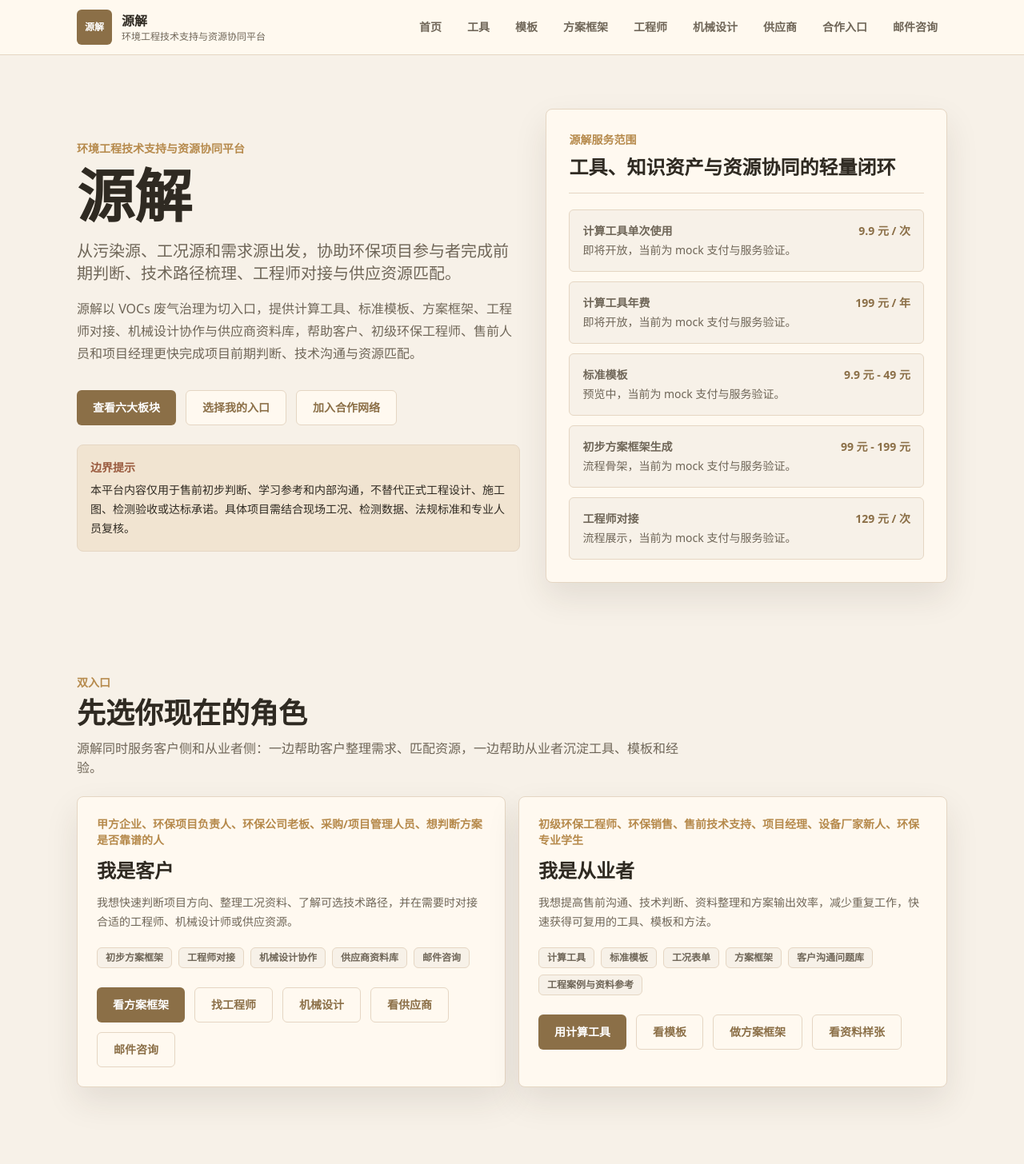
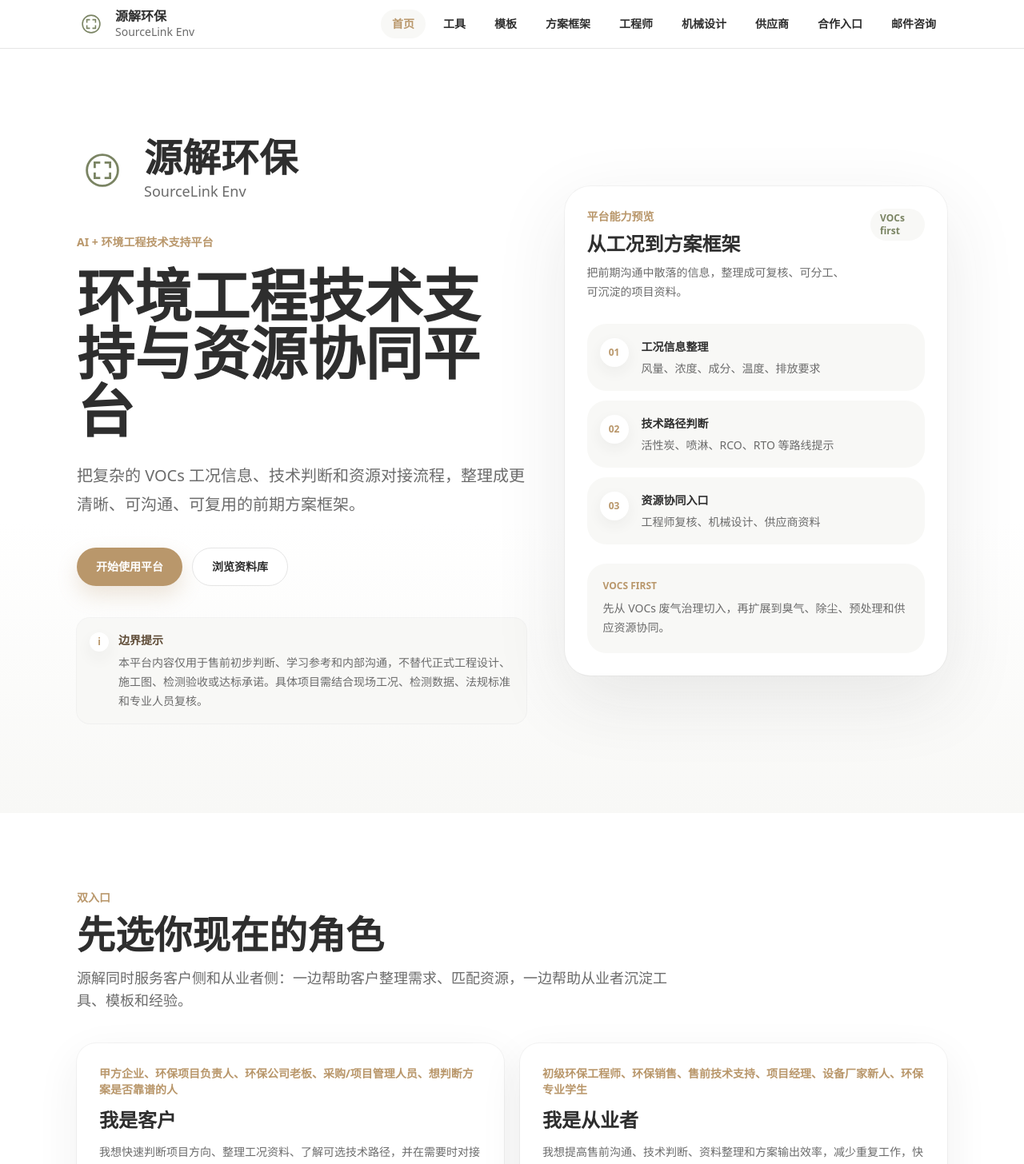
Before and after one commit to XIAO-erLang/vocs-presales-poc, a Next.js app: page / in a window 1280 px wide. Shown: the top 1456 px of the page at 80% size. Built offline with nearby package versions, Linux system fonts and the light colour scheme.

Commit message:
Refine homepage modern brand style

```diff
--- a/src/app/globals.css
+++ b/src/app/globals.css
@@ -11,8 +11,9 @@ html {
 }
 
 body {
-  background: #F7F1E8;
-  color: #2F2A22;
+  background: #FFFFFF;
+  color: #2E2E2E;
+  text-rendering: optimizeLegibility;
 }
 
 button,
@@ -28,15 +29,15 @@ textarea {
   }
 
   .panel {
-    @apply rounded-panel border border-line bg-paper shadow-soft;
+    @apply rounded-panel bg-paper shadow-soft ring-1 ring-black/[0.04];
   }
 
   .btn-primary {
-    @apply inline-flex min-h-11 items-center justify-center rounded-md bg-leaf-dark px-5 py-2.5 text-sm font-bold text-white transition hover:bg-cta-hover;
+    @apply inline-flex min-h-12 items-center justify-center rounded-full bg-leaf px-6 py-3 text-sm font-bold text-white shadow-[0_12px_26px_rgba(185,151,107,0.24)] transition hover:-translate-y-0.5 hover:bg-cta-hover hover:shadow-[0_16px_32px_rgba(167,131,86,0.28)];
   }
 
   .btn-secondary {
-    @apply inline-flex min-h-11 items-center justify-center rounded-md border border-line bg-paper px-5 py-2.5 text-sm font-bold text-leaf-dark transition hover:border-leaf hover:text-danger;
+    @apply inline-flex min-h-12 items-center justify-center rounded-full border border-line bg-white px-6 py-3 text-sm font-bold text-ink transition hover:-translate-y-0.5 hover:border-sand-soft hover:bg-hover-warm hover:text-leaf-dark;
   }
 
   .eyebrow {
--- a/src/app/page.tsx
+++ b/src/app/page.tsx
@@ -1,72 +1,97 @@
 import Link from "next/link";
 import { BoundaryNote } from "@/components/BoundaryNote";
 import { Header } from "@/components/Header";
+import { LogoMark } from "@/components/LogoMark";
 import { PlatformBoundaryStatement } from "@/components/PlatformBoundaryStatement";
 import { PlatformModuleCard } from "@/components/PlatformModuleCard";
 import { SectionTitle } from "@/components/SectionTitle";
 import { painPoints } from "@/lib/data";
 import { platformModules, startPaths } from "@/lib/platform";
-import { pricingItems } from "@/lib/pricing";
 
 export default function HomePage() {
   return (
     <>
       <Header />
       <main>
-        <section className="container-page grid gap-8 py-10 lg:min-h-[calc(100vh-73px)] lg:grid-cols-[1.05fr_0.95fr] lg:items-center lg:py-16">
+        <section className="bg-[linear-gradient(180deg,#FFFFFF_0%,#FFFFFF_62%,#F8F8F6_100%)]">
+          <div className="container-page grid gap-12 py-20 sm:py-24 lg:min-h-[calc(100vh-65px)] lg:grid-cols-[1.08fr_0.92fr] lg:items-center lg:py-28">
             <div>
-            <p className="eyebrow mb-3">环境工程技术支持与资源协同平台</p>
-            <h1 className="max-w-4xl text-4xl font-black leading-[1.08] tracking-normal sm:text-6xl lg:text-7xl">
-              源解
+              <div className="mb-10 flex items-center gap-4 sm:gap-5">
+                <LogoMark className="h-14 w-14 shrink-0 text-logo-green sm:h-16 sm:w-16" />
+                <div className="min-w-0">
+                  <p className="text-3xl font-black leading-tight text-ink sm:text-5xl">源解环保</p>
+                  <p className="mt-1 text-base font-normal text-muted sm:text-lg">SourceLink Env</p>
+                </div>
+              </div>
+              <p className="eyebrow mb-5">AI + 环境工程技术支持平台</p>
+              <h1 className="max-w-4xl text-4xl font-black leading-[1.05] tracking-normal text-ink sm:text-6xl lg:text-7xl">
+                环境工程技术支持与资源协同平台
               </h1>
-            <p className="mt-5 max-w-3xl text-lg leading-8 text-muted sm:text-xl">
-              从污染源、工况源和需求源出发，协助环保项目参与者完成前期判断、技术路径梳理、工程师对接与供应资源匹配。
+              <p className="mt-7 max-w-3xl text-lg leading-8 text-muted sm:text-xl sm:leading-9">
+                把复杂的 VOCs 工况信息、技术判断和资源对接流程，整理成更清晰、可沟通、可复用的前期方案框架。
               </p>
-            <p className="mt-4 max-w-3xl text-base leading-7 text-muted">
-              源解以 VOCs 废气治理为切入口，提供计算工具、标准模板、方案框架、工程师对接、机械设计协作与供应商资料库，帮助客户、初级环保工程师、售前人员和项目经理更快完成项目前期判断、技术沟通与资源匹配。
-            </p>
-            <div className="mt-8 flex flex-col gap-3 sm:flex-row">
+              <div className="mt-9 flex flex-col gap-3 sm:flex-row">
                 <Link className="btn-primary" href="#modules">
-                查看六大板块
+                  开始使用平台
                 </Link>
-              <Link className="btn-secondary" href="#audience">
-                选择我的入口
-              </Link>
-              <Link className="btn-secondary" href="/cooperate">
-                加入合作网络
+                <Link className="btn-secondary" href="/templates">
+                  浏览资料库
                 </Link>
               </div>
-            <div className="mt-6 max-w-3xl">
+              <div className="mt-10 max-w-3xl">
                 <BoundaryNote compact />
               </div>
             </div>
 
-          <div className="panel p-5 sm:p-7">
-            <div className="mb-5 border-b border-line pb-4">
-              <p className="text-sm font-black text-steel">源解服务范围</p>
-              <h2 className="mt-2 text-2xl font-black">工具、知识资产与资源协同的轻量闭环</h2>
+            <div className="rounded-[32px] bg-white p-5 shadow-float ring-1 ring-black/[0.04] sm:p-7">
+              <div className="mb-7 flex items-start justify-between gap-5">
+                <div>
+                  <p className="text-sm font-black text-leaf">平台能力预览</p>
+                  <h2 className="mt-2 text-2xl font-black text-ink">从工况到方案框架</h2>
+                  <p className="mt-2 text-sm leading-6 text-muted">
+                    把前期沟通中散落的信息，整理成可复核、可分工、可沉淀的项目资料。
+                  </p>
+                </div>
+                <span className="hidden rounded-full bg-field px-3 py-1 text-xs font-black text-logo-green sm:inline-flex">
+                  VOCs first
+                </span>
               </div>
               <div className="grid gap-3">
-              {pricingItems.slice(0, 5).map((item) => (
-                <div className="rounded-md border border-line bg-field p-4" key={item.name}>
-                  <div className="flex items-center justify-between gap-3">
-                    <span className="text-sm font-bold text-muted">{item.name}</span>
-                    <strong className="text-sm text-leaf-dark">{item.price}</strong>
+                {[
+                  { step: "01", title: "工况信息整理", desc: "风量、浓度、成分、温度、排放要求" },
+                  { step: "02", title: "技术路径判断", desc: "活性炭、喷淋、RCO、RTO 等路线提示" },
+                  { step: "03", title: "资源协同入口", desc: "工程师复核、机械设计、供应商资料" }
+                ].map((item) => (
+                  <div className="rounded-3xl bg-field p-4 transition hover:bg-hover-warm" key={item.step}>
+                    <div className="flex items-start gap-4">
+                      <span className="mt-0.5 grid h-9 w-9 shrink-0 place-items-center rounded-full bg-white text-xs font-black text-leaf shadow-[0_6px_18px_rgba(46,46,46,0.06)]">
+                        {item.step}
+                      </span>
+                      <div>
+                        <strong className="text-sm text-ink">{item.title}</strong>
+                        <p className="mt-1 text-sm leading-6 text-muted">{item.desc}</p>
                       </div>
-                  <p className="mt-1 text-sm text-muted">{item.status}，当前为 mock 支付与服务验证。</p>
+                    </div>
                   </div>
                 ))}
+              </div>
+              <div className="mt-6 rounded-3xl bg-[#F8F8F6] p-5">
+                <p className="text-xs font-black uppercase tracking-normal text-leaf">VOCs first</p>
+                <p className="mt-2 text-sm leading-6 text-muted">
+                  先从 VOCs 废气治理切入，再扩展到臭气、除尘、预处理和供应资源协同。
+                </p>
+              </div>
             </div>
           </div>
         </section>
 
-        <section className="container-page py-12" id="audience">
+        <section className="container-page py-20 sm:py-24" id="audience">
           <SectionTitle
             eyebrow="双入口"
             title="先选你现在的角色"
             description="源解同时服务客户侧和从业者侧：一边帮助客户整理需求、匹配资源，一边帮助从业者沉淀工具、模板和经验。"
           />
-          <div className="grid gap-4 lg:grid-cols-2">
+          <div className="grid gap-5 lg:grid-cols-2">
             <AudienceCard
               title="我是客户"
               audience="甲方企业、环保项目负责人、环保公司老板、采购/项目管理人员、想判断方案是否靠谱的人"
@@ -95,24 +120,26 @@ export default function HomePage() {
           </div>
         </section>
 
-        <section className="container-page py-12" id="modules">
+        <section className="bg-field py-20 sm:py-24" id="modules">
+          <div className="container-page">
             <SectionTitle
               eyebrow="六大板块"
               title="源解的六个协同入口"
               description="VOCs 废气治理仍然是第一个切入口，后续逐步扩展到更多环境工程前期判断和资源协同场景。"
             />
-          <div className="grid gap-4 md:grid-cols-2 xl:grid-cols-3">
+            <div className="grid gap-5 md:grid-cols-2 xl:grid-cols-3">
               {platformModules.map((module, index) => (
                 <PlatformModuleCard module={module} index={index} key={module.href} />
               ))}
             </div>
+          </div>
         </section>
 
-        <section className="container-page py-12">
+        <section className="container-page py-20 sm:py-24">
           <SectionTitle eyebrow="推荐路径" title="我该从哪里开始？" />
-          <div className="grid gap-4 md:grid-cols-2 lg:grid-cols-3">
+          <div className="grid gap-5 md:grid-cols-2 lg:grid-cols-3">
             {startPaths.map((path) => (
-              <Link className="panel block p-5 transition hover:-translate-y-0.5 hover:shadow-soft" href={path.href} key={path.problem}>
+              <Link className="panel block p-6 transition duration-200 hover:-translate-y-1 hover:bg-hover-warm hover:shadow-float" href={path.href} key={path.problem}>
                 <p className="text-sm leading-6 text-muted">{path.problem}</p>
                 <p className="mt-4 text-lg font-black text-leaf-dark">{path.target}</p>
               </Link>
@@ -120,11 +147,11 @@ export default function HomePage() {
           </div>
         </section>
 
-        <section className="container-page py-12">
+        <section className="container-page py-4">
           <PlatformBoundaryStatement />
         </section>
 
-        <section className="container-page py-12">
+        <section className="container-page py-20 sm:py-24">
           <SectionTitle
             eyebrow="原 POC 主线"
             title="VOCs 售前助手仍然保留"
@@ -132,13 +159,32 @@ export default function HomePage() {
           />
           <div className="grid gap-4 sm:grid-cols-2 lg:grid-cols-5">
             {painPoints.map((point, index) => (
-              <article className="panel p-4" key={point}>
-                <span className="mb-4 block text-sm font-black text-amber">痛点 {index + 1}</span>
+              <article className="panel p-5" key={point}>
+                <span className="mb-4 block text-sm font-black text-leaf">痛点 {index + 1}</span>
                 <p className="text-sm leading-6 text-ink">{point}</p>
               </article>
             ))}
           </div>
         </section>
+
+        <footer className="mt-8 bg-ink py-12 text-white">
+          <div className="container-page flex flex-col gap-6 md:flex-row md:items-center md:justify-between">
+            <div className="flex items-center gap-3">
+              <LogoMark className="h-12 w-12 shrink-0 text-white" />
+              <div>
+                <p className="text-lg font-black">源解环保</p>
+                <p className="text-sm text-[#BDBDBD]">SourceLink Env</p>
+              </div>
+            </div>
+            <div className="text-sm leading-6 text-[#BDBDBD]">
+              <p>环境工程技术支持与资源协同平台</p>
+              <p>用于前期判断、资料整理、工程师对接和供应资源匹配。</p>
+            </div>
+            <Link className="text-sm font-bold text-white transition hover:text-sand-soft" href="/intent">
+              邮件咨询
+            </Link>
+          </div>
+        </footer>
       </main>
     </>
   );
@@ -158,13 +204,13 @@ function AudienceCard({
   links: { href: string; label: string }[];
 }) {
   return (
-    <section className="panel flex h-full flex-col p-5 sm:p-6">
+    <section className="panel flex h-full flex-col p-6 transition duration-200 hover:-translate-y-1 hover:bg-hover-warm hover:shadow-float sm:p-7">
       <p className="eyebrow mb-3">{audience}</p>
       <h2 className="text-2xl font-black">{title}</h2>
       <p className="mt-3 text-sm leading-6 text-muted">{description}</p>
       <div className="mt-5 flex flex-wrap gap-2">
         {features.map((feature) => (
-          <span className="rounded-md border border-line bg-field px-2.5 py-1 text-xs font-bold text-muted" key={feature}>
+          <span className="rounded-full bg-field px-3 py-1.5 text-xs font-bold text-muted" key={feature}>
             {feature}
           </span>
         ))}
--- a/src/components/BoundaryNote.tsx
+++ b/src/components/BoundaryNote.tsx
@@ -1,10 +1,15 @@
 export function BoundaryNote({ compact = false }: { compact?: boolean }) {
   return (
-    <div className="rounded-panel border border-line bg-hint p-4 text-sm leading-6 text-ink">
-      <strong className="mb-1 block text-danger">边界提示</strong>
-      <p className={compact ? "mb-0" : ""}>
-        本平台内容仅用于售前初步判断、学习参考和内部沟通，不替代正式工程设计、施工图、检测验收或达标承诺。具体项目需结合现场工况、检测数据、法规标准和专业人员复核。
-      </p>
+    <div className="flex gap-3 rounded-2xl bg-field p-4 text-sm leading-6 text-muted ring-1 ring-black/[0.04]">
+      <span className="mt-0.5 grid h-6 w-6 shrink-0 place-items-center rounded-full bg-white text-xs font-black text-leaf shadow-[0_8px_20px_rgba(46,46,46,0.06)]">
+        i
+      </span>
+      <div>
+        <strong className="mb-1 block text-leaf-dark">边界提示</strong>
+        <p className={compact ? "mb-0" : ""}>
+          本平台内容仅用于售前初步判断、学习参考和内部沟通，不替代正式工程设计、施工图、检测验收或达标承诺。具体项目需结合现场工况、检测数据、法规标准和专业人员复核。
+        </p>
+      </div>
     </div>
   );
 }
--- a/src/components/Header.tsx
+++ b/src/components/Header.tsx
@@ -1,4 +1,8 @@
+"use client";
+
 import Link from "next/link";
+import { usePathname } from "next/navigation";
+import { LogoMark } from "@/components/LogoMark";
 
 const navItems = [
   { href: "/", label: "首页" },
@@ -13,28 +17,36 @@ const navItems = [
 ];
 
 export function Header() {
+  const pathname = usePathname();
+
   return (
-    <header className="sticky top-0 z-20 border-b border-line bg-paper/95 backdrop-blur">
-      <div className="container-page flex flex-col gap-3 py-3 lg:flex-row lg:items-center lg:justify-between">
+    <header className="sticky top-0 z-20 border-b border-[#E5E5E5] bg-white/90 backdrop-blur-xl">
+      <div className="container-page flex flex-col gap-2 py-2 lg:flex-row lg:items-center lg:justify-between lg:gap-3 lg:py-2.5">
         <Link className="flex min-w-0 items-center gap-3" href="/">
-          <span className="grid h-11 w-11 shrink-0 place-items-center rounded-md bg-leaf-dark text-xs font-black text-white">
-            源解
-          </span>
+          <LogoMark className="h-8 w-8 shrink-0 text-logo-green sm:h-9 sm:w-9" />
           <span className="min-w-0">
-            <strong className="block truncate text-base">源解</strong>
-            <span className="block truncate text-xs text-muted">环境工程技术支持与资源协同平台</span>
+            <strong className="block truncate text-base font-black leading-tight text-ink">源解环保</strong>
+            <span className="hidden truncate text-xs font-normal leading-tight text-muted sm:block sm:text-sm">SourceLink Env</span>
           </span>
         </Link>
-        <nav className="flex gap-2 overflow-x-auto" aria-label="主导航">
-          {navItems.map((item) => (
+        <nav className="flex gap-1 overflow-x-auto lg:gap-2" aria-label="主导航">
+          {navItems.map((item) => {
+            const active = item.href === "/" ? pathname === "/" : pathname.startsWith(item.href);
+
+            return (
               <Link
-              className="shrink-0 rounded-md px-3 py-2 text-sm font-bold text-muted transition hover:bg-hint hover:text-leaf-dark"
+                className={
+                  active
+                    ? "shrink-0 rounded-full bg-field px-3 py-1.5 text-sm font-bold text-leaf transition sm:px-3.5 sm:py-2"
+                    : "shrink-0 rounded-full px-3 py-1.5 text-sm font-bold text-ink transition hover:bg-field hover:text-leaf sm:px-3.5 sm:py-2"
+                }
                 href={item.href}
                 key={item.href}
               >
                 {item.label}
               </Link>
-          ))}
+            );
+          })}
         </nav>
       </div>
     </header>
--- /dev/null
+++ b/src/components/LogoMark.tsx
@@ -0,0 +1,11 @@
+export function LogoMark({ className }: { className?: string }) {
+  return (
+    <svg className={className} viewBox="0 0 1000 1000" aria-hidden="true">
+      <circle cx="500" cy="500" r="303" fill="none" stroke="currentColor" strokeWidth="44" />
+      <path d="M350 458 L350 350 L458 350" fill="none" stroke="currentColor" strokeWidth="44" strokeLinecap="butt" strokeLinejoin="miter" />
+      <path d="M542 350 L650 350 L650 458" fill="none" stroke="currentColor" strokeWidth="44" strokeLinecap="butt" strokeLinejoin="miter" />
+      <path d="M650 542 L650 650 L542 650" fill="none" stroke="currentColor" strokeWidth="44" strokeLinecap="butt" strokeLinejoin="miter" />
+      <path d="M458 650 L350 650 L350 542" fill="none" stroke="currentColor" strokeWidth="44" strokeLinecap="butt" strokeLinejoin="miter" />
+    </svg>
+  );
+}
--- a/src/components/SectionTitle.tsx
+++ b/src/components/SectionTitle.tsx
@@ -8,10 +8,10 @@ export function SectionTitle({
   description?: string;
 }) {
   return (
-    <div className="mb-6 max-w-3xl">
-      <p className="eyebrow mb-2">{eyebrow}</p>
-      <h2 className="text-3xl font-black leading-tight tracking-normal sm:text-4xl">{title}</h2>
-      {description ? <p className="mt-3 text-muted">{description}</p> : null}
+    <div className="mb-10 max-w-3xl">
+      <p className="eyebrow mb-3">{eyebrow}</p>
+      <h2 className="text-3xl font-black leading-tight tracking-normal text-ink sm:text-5xl">{title}</h2>
+      {description ? <p className="mt-4 text-base leading-7 text-muted sm:text-lg">{description}</p> : null}
     </div>
   );
 }
--- a/tailwind.config.ts
+++ b/tailwind.config.ts
@@ -9,24 +9,29 @@ const config: Config = {
   theme: {
     extend: {
       colors: {
-        ink: "#2F2A22",
-        muted: "#6F6658",
-        paper: "#FFF9F0",
-        field: "#F7F1E8",
-        line: "#E5D6C3",
-        leaf: "#B68A4C",
-        "leaf-dark": "#8B6F47",
-        steel: "#B68A4C",
-        amber: "#B68A4C",
-        danger: "#9A5B3F",
-        "cta-hover": "#765C38",
-        hint: "#F1E4D1"
+        ink: "#2E2E2E",
+        muted: "#6B6B6B",
+        paper: "#FFFFFF",
+        field: "#F8F8F6",
+        line: "#E5E5E5",
+        leaf: "#B9976B",
+        "leaf-dark": "#5E4B36",
+        steel: "#B9976B",
+        amber: "#B9976B",
+        danger: "#D95C44",
+        success: "#6E8F76",
+        "logo-green": "#7A8463",
+        "cta-hover": "#A78356",
+        hint: "#F8F8F6",
+        "hover-warm": "#FFFCF8",
+        "sand-soft": "#E8E0D4"
       },
       boxShadow: {
-        soft: "0 18px 42px rgba(47, 42, 34, 0.1)"
+        soft: "0 18px 54px rgba(46, 46, 46, 0.07)",
+        float: "0 30px 90px rgba(46, 46, 46, 0.10)"
       },
       borderRadius: {
-        panel: "8px"
+        panel: "24px"
       }
     }
   },
```
Also changed, not shown: src/components/PlatformBoundaryStatement.tsx (+7 -2 lines), src/components/PlatformModuleCard.tsx (+7 -7 lines). Lines whose indentation alone changed are shown as unchanged.
